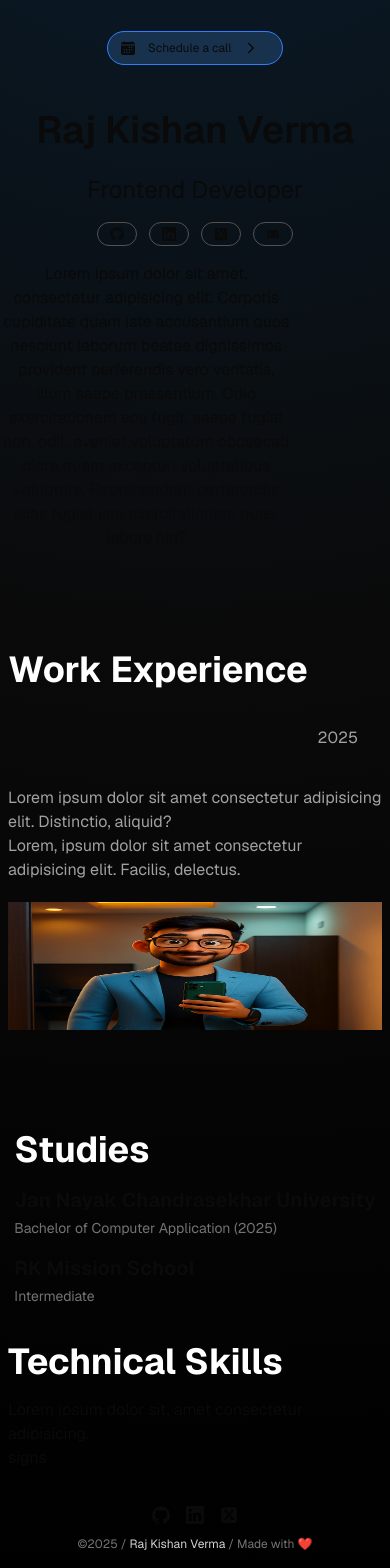
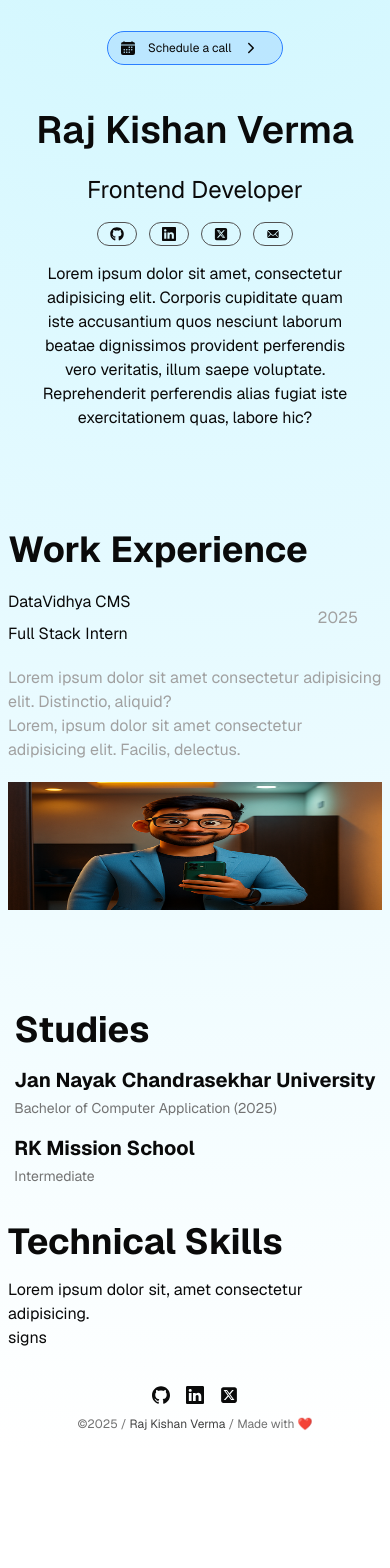
Before and after one commit to RajKishan1/portfolio, a Next.js app: page /about in a window 390 px wide. Shown: the part 303-1871 px from the top of the page. After the commit the page ends 1751 px from the top, so only its background shows below. Built offline with nearby package versions, Linux system fonts and the light colour scheme.

Commit message:
fix:responsive adjustments

```diff
--- a/src/app/(Routes)/about/page.tsx
+++ b/src/app/(Routes)/about/page.tsx
@@ -41,7 +41,7 @@ const page = () => {
             className="size-28 md:size-36 lg:size-40 rounded-full border border-neutral-500 "
             alt="my pic"
           />
-          <span className="flex items-center gap-2">
+          <span className="flex items-center gap-2 ">
             <FaEarthAsia />
             India / Asia
           </span>
--- a/src/app/(Routes)/work/page.tsx
+++ b/src/app/(Routes)/work/page.tsx
@@ -3,8 +3,8 @@ import React from "react";
 
 const page = () => {
   return (
-    <div className="flex flex-col max-w-4xl mx-auto pt-10">
-      <h1 className="text-center text-2xl font-semibold">Projects - Raj Kishan</h1>
+    <div className="flex flex-col gap-6 max-w-4xl mx-auto pt-4 md:pt-10">
+      <h1 className="text-center text-2xl font-semibold mb-2">Projects - Raj Kishan</h1>
       <HomeProjectSection />
       <HomeProjectSection />
     </div>
--- a/src/app/layout.tsx
+++ b/src/app/layout.tsx
@@ -35,7 +35,7 @@ export default function RootLayout({
         >
           {" "}
           <div className="flex flex-col gap-5 relative">
-            <div className="absolute top-0 left-0 h-full w-full -z-10 bg-[radial-gradient(circle_at_top,_#0A1D2E,_#0a0a0a,_#000)]"></div>
+            <div className="absolute top-0 left-0 h-full w-full -z-10 dark:bg-[radial-gradient(circle_at_top,_#0A1D2E,_#0a0a0a,_#000)] bg-[radial-gradient(circle_at_top,_#CBF6FE,_#E5FAFF,_#fff)]"></div>
             <Navbar /> {children} <Footer />
           </div>
         </ThemeProvider>
--- a/src/components/Footer/Footer.tsx
+++ b/src/components/Footer/Footer.tsx
@@ -7,8 +7,11 @@ const Footer = () => {
   return (
     <div className="w-full px-2 lg:px-72 py-4 flex flex-col-reverse md:flex-row items-center justify-between mx-auto">
       <div className="text-xs md:text-sm text-neutral-500">
-        ©2025 / <span className="text-neutral-300">Raj Kishan Verma</span> /
-        Made with ❤️
+        ©2025 /{" "}
+        <span className="text-neutral-700 dark:text-neutral-300 ">
+          Raj Kishan Verma
+        </span>{" "}
+        / Made with ❤️
       </div>
       <div className="flex items-center gap-4 text-lg md:text-2xl mb-3">
         <a href="https://github.com/RajKishan1" target="_blank">
--- a/src/components/Home/HeroSection.tsx
+++ b/src/components/Home/HeroSection.tsx
@@ -7,7 +7,7 @@ const geistSans = Geist({
 
 const HeroSection = () => {
   return (
-    <div className="px-5 md:px-0 max-w-4xl mx-auto flex flex-col items-center gap-8 pt-4 md:pt-12 pb-16">
+    <div className="px-3 md:px-0 max-w-4xl mx-auto flex flex-col items-center gap-8 pt-4 md:pt-12 pb-16">
       <a
         href="/work"
         className="py-1.5 px-4 border rounded-full border-[#6FD5E3]/85 bg-blue-300/15"
@@ -15,7 +15,7 @@ const HeroSection = () => {
         <p className="text-xs md:text-sm text-[#6FD5E3]">Featured Work</p>
       </a>
       <h1
-        className={`${geistSans.className} text-[37px] md:text-[64px] max-w-3xl font-semibold text-black text-center leading-[45px] md:leading-[68px] tracking-[1.5px] md:tracking-[-2.5px] font-strong dark:text-white`}
+        className={`${geistSans.className} text-[35px] md:text-[64px] max-w-3xl font-semibold  text-center leading-[45px] md:leading-[68px] tracking-[1.5px] md:tracking-[-2.5px] `}
       >
         Building bridges between design and code
       </h1>
--- a/src/components/Home/HomeProjectSection.tsx
+++ b/src/components/Home/HomeProjectSection.tsx
@@ -3,12 +3,12 @@ import { FaArrowRight } from "react-icons/fa6";
 
 const HomeProjectSection = () => {
   return (
-    <div className="px-5 md:px-0 flex flex-col gap-3 py-5">
+    <div className="px-3 md:px-0 flex flex-col gap-3 py-5">
       <div className="w-full rounded-2xl overflow-hidden border border-neutral-600 ">
         <div></div>
         <img src="/me.png" alt="" className="max-h-[450px]" />
       </div>
-      <div className="flex flex-col md:flex-row gap-2 justify-around px-5 mt-3 md:mt-7">
+      <div className="flex flex-col md:flex-row gap-2 justify-around px-2 md:px-5 mt-3 md:mt-7">
         <div>
           <h1 className="text-2xl font-bold text-left">
             Building Once UI, a Customizable Design System
--- a/src/components/Home/LatestBlog.tsx
+++ b/src/components/Home/LatestBlog.tsx
@@ -7,7 +7,7 @@ interface prop {
 }
 const LatestBlogCard = ({ Title }: prop) => {
   return (
-    <div className="rounded-xl bg-neutral-900 hover:bg-neutral-800 py-5 px-4 md:px-10 w-full md:w-1/2 pl-4 md:pl-8 my-3 flex flex-col  gap-2 shrink-0">
+    <div className="rounded-xl bg-neutral-900 hover:bg-neutral-800 py-5 px-4 md:px-10 w-full md:w-1/2 pl-4 md:pl-8 my-1 flex flex-col  gap-2 shrink-0">
       <NamePlate width="w-4/5" />
       <h1 className="text-xl font-semibold w-5/6 my-4 ">{Title}</h1>
       <p className="text-sm text-neutral-400">My Blog</p>
@@ -26,7 +26,7 @@ const LatestBlog = () => {
           <br /> the Blog
         </h2>
       </div>
-      <div className="flex flex-col md:flex-row gap-3  w-4/5 ">
+      <div className="flex flex-col md:flex-row gap-3 w-5/6 md:w-4/5 mt-5 md:mt-0">
         {" "}
         <LatestBlogCard Title="this is a blog this is a blog" />
         <LatestBlogCard Title="this is a blog this is a blog" />
--- a/src/components/about/AboutDetail.tsx
+++ b/src/components/about/AboutDetail.tsx
@@ -28,7 +28,9 @@ const AboutDetail = () => {
         >
           Raj Kishan Verma
         </h1>
-        <h2 className="text-2xl text-center md:text-left">Frontend Developer</h2>
+        <h2 className="text-2xl text-center md:text-left">
+          Frontend Developer
+        </h2>
         <div className="flex items-center gap-3 mx-auto md:mx-0">
           <div className={Class}>
             <FaGithub />
@@ -47,12 +49,10 @@ const AboutDetail = () => {
             <p className="hidden md:block">Email</p>
           </div>
         </div>
-        <p className="w-3/4 text-center md:text-left ">
+        <p className="w-5/6 md:w-3/4 text-center md:text-left mx-auto ">
           Lorem ipsum dolor sit amet, consectetur adipisicing elit. Corporis
           cupiditate quam iste accusantium quos nesciunt laborum beatae
           dignissimos provident perferendis vero veritatis, illum saepe
-          praesentium. Odio exercitationem eos fugit, saepe fugiat non, odit,
-          eveniet voluptatum obcaecati dicta quam excepturi voluptatibus
           voluptate. Reprehenderit perferendis alias fugiat iste exercitationem
           quas, labore hic?
         </p>
--- a/src/components/about/Studies.tsx
+++ b/src/components/about/Studies.tsx
@@ -14,7 +14,7 @@ const Module = ({ title, subtitle }: prop) => {
 const Studies = () => {
   return (
     <div id="studies" className="mt-20 ">
-      <h1 className="text-4xl text-white font-bold">Studies</h1>
+      <h1 className="text-4xl font-bold">Studies</h1>
       <Module
         title="Jan Nayak Chandrasekhar University"
         subtitle="Bachelor of Computer Application (2025)"
--- a/src/components/about/TechnicalSkill.tsx
+++ b/src/components/about/TechnicalSkill.tsx
@@ -3,7 +3,7 @@ import React from "react";
 const TechnicalSkill = () => {
   return (
     <div id="skill" className="px-2 md:px-0">
-      <h1 className="text-4xl text-white font-bold mb-4 ">Technical Skills</h1>
+      <h1 className="text-4xl  font-bold mb-4 ">Technical Skills</h1>
       <h1></h1>
       <p>Lorem ipsum dolor sit, amet consectetur adipisicing.</p>
       <div>signs</div>
--- a/src/components/about/WorkExperience.tsx
+++ b/src/components/about/WorkExperience.tsx
@@ -3,7 +3,7 @@ import React from "react";
 const WorkExperience = () => {
   return (
     <div id="experience" className="flex flex-col gap-5 mt-20 px-2 md:px-0">
-      <h1 className="text-4xl font-bold text-white">Work Experience</h1>
+      <h1 className="text-4xl font-bold ">Work Experience</h1>
       <div className="flex justify-between items-center pr-6">
         <div className="flex flex-col gap-2 ">
           <h3>DataVidhya CMS</h3>
```
